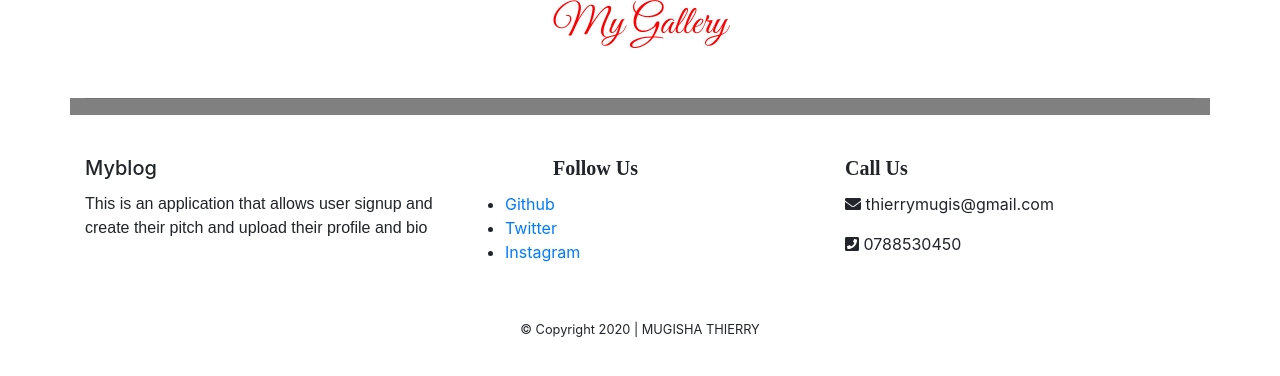
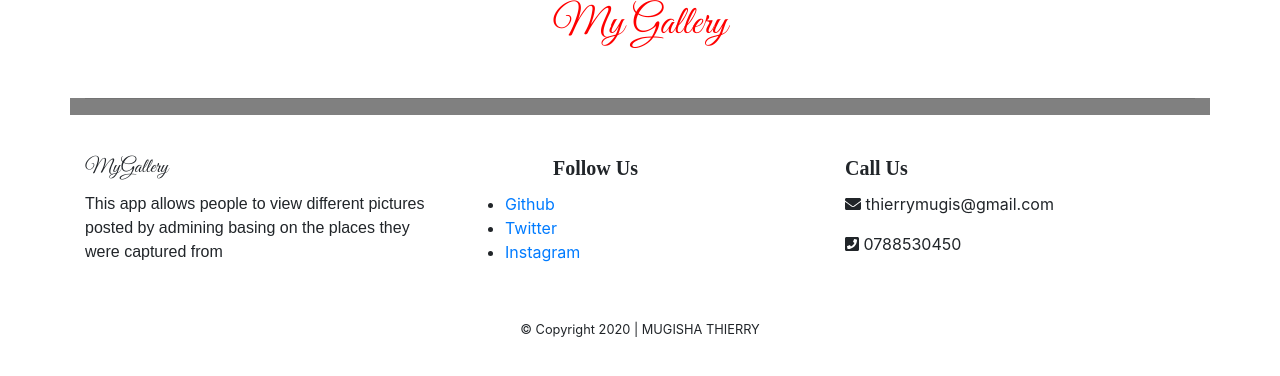
Before and after one commit to mugisha-thierry/gallery, a Django app: page / in a window 1280 px wide. Shown: the part 56-432 px from the top of the page. Run offline with Django 3.2, Linux system fonts and the light colour scheme; data that the repository does not hold is empty; some libraries are stand-ins or nearby versions.

Commit message:
Added footer styles

```diff
--- a/gallery/templates/footer.html
+++ b/gallery/templates/footer.html
@@ -3,10 +3,9 @@
         <div class="container">
             <div class="row">
                 <div class="col">
-                    <h5 class="card-title logo2">My<span class="spanLogo2">blog</span></h5>
+                    <h5 class="card-title logo2" style="font-family: 'Great Vibes', cursive;">My<span class="spanLogo2">Gallery</span></h5>
                     <p class="card-text text-black-50" style=" font-family: 'Kite One', sans-serif;">
-                        This is an application that allows user signup and create their pitch and upload their profile
-                        and bio</p>
+                        This app allows people to view different pictures posted by admining basing on the places they were captured from</p>
                 </div>
                 <div class="col">
                     <h5 class="card-title text-black-50"
```
